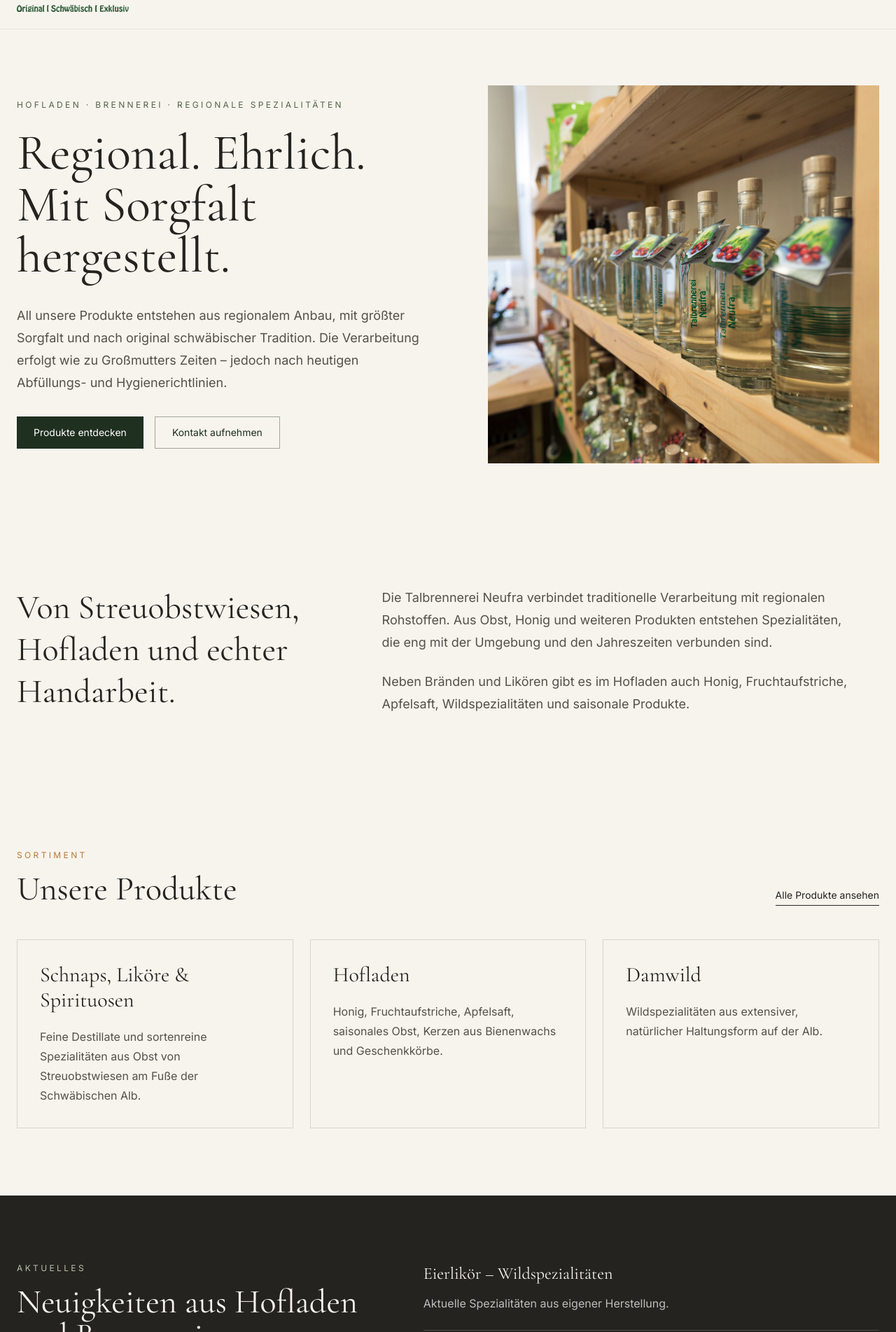
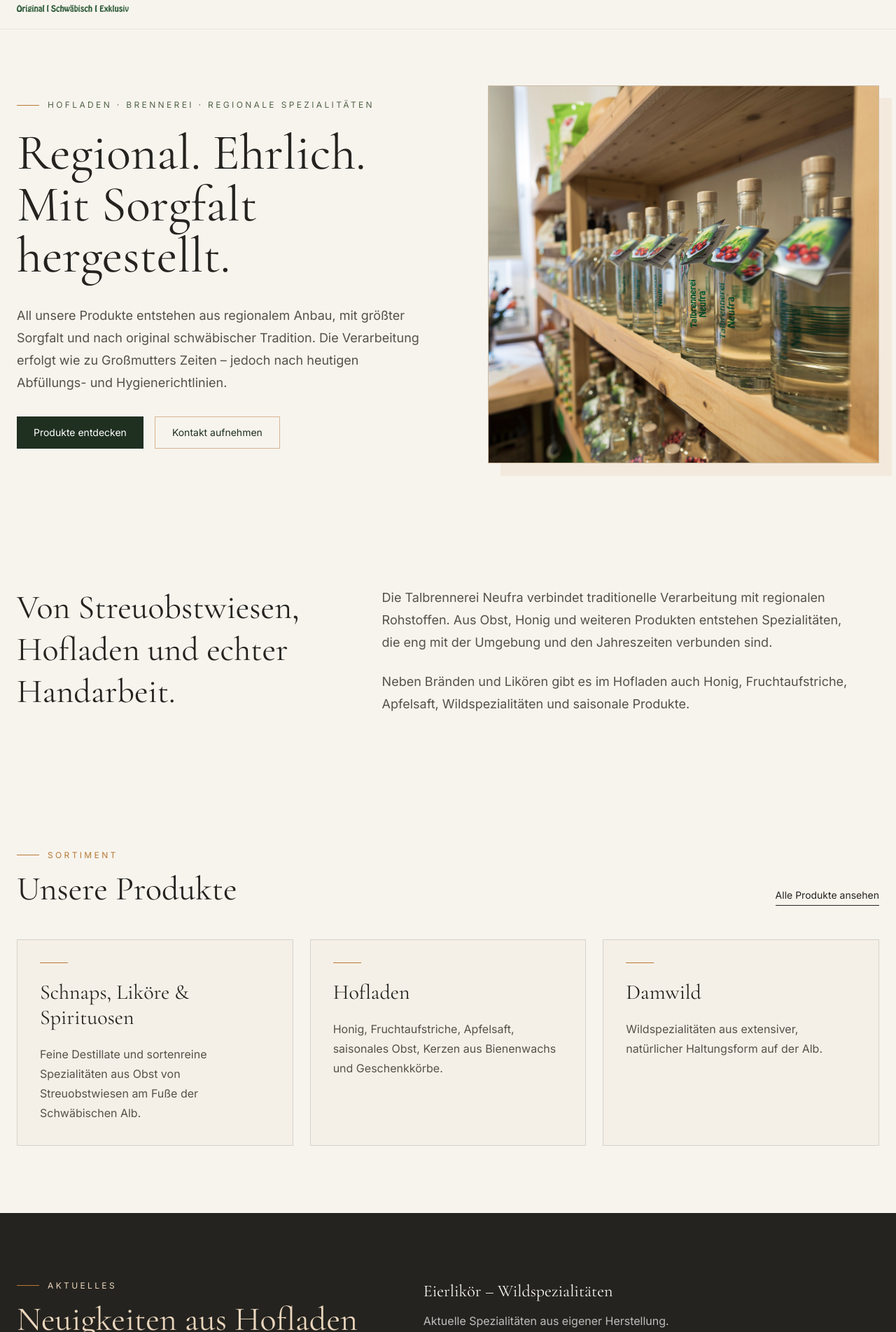
Before and after one commit to katharinadobiosch/tn, a Next.js app: page / in a window 1280 px wide. Shown: the part 117-2020 px from the top of the page at 70% size. Built offline with nearby package versions, Linux system fonts and the light colour scheme.

Commit message:
Add stronger warm accent treatment

```diff
--- a/src/app/aktuelles/page.tsx
+++ b/src/app/aktuelles/page.tsx
@@ -16,7 +16,7 @@ export default async function AktuellesPage() {
   return (
     <main className="bg-[#F7F4EE] text-[#24231F]">
       <section className="mx-auto max-w-7xl px-6 py-24">
-        <p className="mb-4 text-xs uppercase tracking-[0.28em] text-[#B87935]">
+        <p className="mb-4 flex items-center gap-3 text-xs uppercase tracking-[0.28em] text-[#B87935] before:h-px before:w-8 before:bg-[#B87935]">
           Aktuelles
         </p>
 
--- a/src/app/kontakt/page.tsx
+++ b/src/app/kontakt/page.tsx
@@ -4,7 +4,7 @@ export default function KontaktPage() {
   return (
     <main className="bg-[#F7F4EE] text-[#24231F]">
       <section className="mx-auto max-w-7xl px-6 py-24">
-        <p className="mb-4 text-xs uppercase tracking-[0.28em] text-[#B87935]">
+        <p className="mb-4 flex items-center gap-3 text-xs uppercase tracking-[0.28em] text-[#B87935] before:h-px before:w-8 before:bg-[#B87935]">
           Kontakt
         </p>
 
--- a/src/app/produkte/page.tsx
+++ b/src/app/produkte/page.tsx
@@ -46,7 +46,7 @@ export default function ProduktePage() {
   return (
     <main className="bg-[#F7F4EE] text-[#24231F]">
       <section className="mx-auto max-w-7xl px-6 pb-24 pt-12">
-        <p className="mb-4 text-xs uppercase tracking-[0.28em] text-[#B87935]">
+        <p className="mb-4 flex items-center gap-3 text-xs uppercase tracking-[0.28em] text-[#B87935] before:h-px before:w-8 before:bg-[#B87935]">
           Produkte
         </p>
         <h1 className="max-w-5xl font-serif text-5xl leading-tight md:text-7xl">
--- a/src/app/verkostung/page.tsx
+++ b/src/app/verkostung/page.tsx
@@ -6,7 +6,7 @@ export default function VerkostungPage() {
     <main className="bg-[#F7F4EE] text-[#24231F]">
       <section className="mx-auto grid max-w-7xl gap-12 px-6 py-24 md:grid-cols-[0.9fr_1.1fr] md:items-center">
         <div>
-          <p className="mb-4 text-xs uppercase tracking-[0.28em] text-[#526247]">
+          <p className="mb-4 flex items-center gap-3 text-xs uppercase tracking-[0.28em] text-[#B87935] before:h-px before:w-8 before:bg-[#B87935]">
             Verkostung
           </p>
 
--- a/src/components/ButtonLink.tsx
+++ b/src/components/ButtonLink.tsx
@@ -17,7 +17,7 @@ export function ButtonLink({
   const variants = {
     primary: "bg-[#1F2F20] text-white hover:bg-[#B87935] active:bg-[#8F5C29]",
     secondary:
-      "border border-[#1F2F20]/40 text-[#1F2F20] hover:border-[#B87935]/70 hover:bg-[#EAD6BD]/35 active:border-[#8F5C29] active:bg-[#EAD6BD]/55",
+      "border border-[#B87935]/50 text-[#1F2F20] hover:border-[#B87935] hover:bg-[#EAD6BD]/45 active:border-[#8F5C29] active:bg-[#EAD6BD]/65",
     dark: "border border-[#B8C0A6] text-[#B8C0A6] hover:bg-[#B8C0A6] hover:text-[#24231F] active:bg-white active:text-[#24231F]",
   };
 
--- a/src/components/HeroSection.tsx
+++ b/src/components/HeroSection.tsx
@@ -19,7 +19,7 @@ export function HeroSection({ eyebrow, title, text, image, actions }: HeroSectio
   return (
     <section className="mx-auto grid min-h-[82vh] max-w-7xl items-center gap-14 px-6 py-20 md:grid-cols-[1.05fr_0.95fr]">
       <div>
-        <p className="mb-6 text-xs uppercase tracking-[0.28em] text-[#526247]">
+        <p className="mb-6 flex items-center gap-3 text-xs uppercase tracking-[0.28em] text-[#526247] before:h-px before:w-8 before:bg-[#B87935]">
           {eyebrow}
         </p>
 
@@ -39,7 +39,7 @@ export function HeroSection({ eyebrow, title, text, image, actions }: HeroSectio
         )}
       </div>
 
-      <div className="relative min-h-[540px] overflow-hidden bg-[#D8D2C6]">
+      <div className="relative min-h-[540px] overflow-hidden border border-[#B87935]/25 bg-[#D8D2C6] shadow-[18px_18px_0_rgba(234,214,189,0.35)]">
         <Image
           src={image}
           alt={title}
--- a/src/components/ProductTeaserGrid.tsx
+++ b/src/components/ProductTeaserGrid.tsx
@@ -15,7 +15,7 @@ export function ProductTeaserGrid({ categories }: ProductTeaserGridProps) {
     <section className="mx-auto max-w-7xl px-6 py-24">
       <div className="mb-12 flex items-end justify-between gap-8">
         <div>
-          <p className="mb-4 text-xs uppercase tracking-[0.28em] text-[#B87935]">
+          <p className="mb-4 flex items-center gap-3 text-xs uppercase tracking-[0.28em] text-[#B87935] before:h-px before:w-8 before:bg-[#B87935]">
             Sortiment
           </p>
           <h2 className="font-serif text-4xl md:text-5xl">Unsere Produkte</h2>
@@ -34,8 +34,9 @@ export function ProductTeaserGrid({ categories }: ProductTeaserGridProps) {
           <Link
             key={category.title}
             href={category.href}
-            className="border border-[#24231F]/15 p-8 transition-colors duration-200 hover:border-[#B87935]/45 hover:bg-[#EAD6BD]/20 focus-visible:outline focus-visible:outline-2 focus-visible:outline-offset-4 focus-visible:outline-[#1F2F20]"
+            className="border border-[#24231F]/15 bg-[#EAD6BD]/15 p-8 transition-colors duration-200 hover:border-[#B87935]/60 hover:bg-[#EAD6BD]/35 focus-visible:outline focus-visible:outline-2 focus-visible:outline-offset-4 focus-visible:outline-[#1F2F20]"
           >
+            <span className="mb-6 block h-px w-10 bg-[#B87935]" />
             <h3 className="font-serif text-3xl">{category.title}</h3>
             <p className="mt-5 leading-7 text-[#555149]">{category.text}</p>
           </Link>
--- a/src/components/UpdatesPreview.tsx
+++ b/src/components/UpdatesPreview.tsx
@@ -12,16 +12,16 @@ export function UpdatesPreview({ updates }: UpdatesPreviewProps) {
     <section className="bg-[#24231F] px-6 py-24 text-[#F7F4EE]">
       <div className="mx-auto grid max-w-7xl gap-12 md:grid-cols-[0.9fr_1.1fr]">
         <div>
-          <p className="mb-4 text-xs uppercase tracking-[0.28em] text-[#B8C0A6]">
+          <p className="mb-4 flex items-center gap-3 text-xs uppercase tracking-[0.28em] text-[#EAD6BD] before:h-px before:w-8 before:bg-[#B87935]">
             Aktuelles
           </p>
 
-          <h2 className="font-serif text-4xl md:text-5xl">
+          <h2 className="font-serif text-4xl text-[#EAD6BD] md:text-5xl">
             Neuigkeiten aus Hofladen und Brennerei.
           </h2>
         </div>
 
-        <div className="divide-y divide-white/20">
+        <div className="divide-y divide-[#B87935]/30">
           {updates.map((update) => (
             <article key={update.title} className="py-6 first:pt-0">
               <h3 className="font-serif text-2xl">{update.title}</h3>
```
